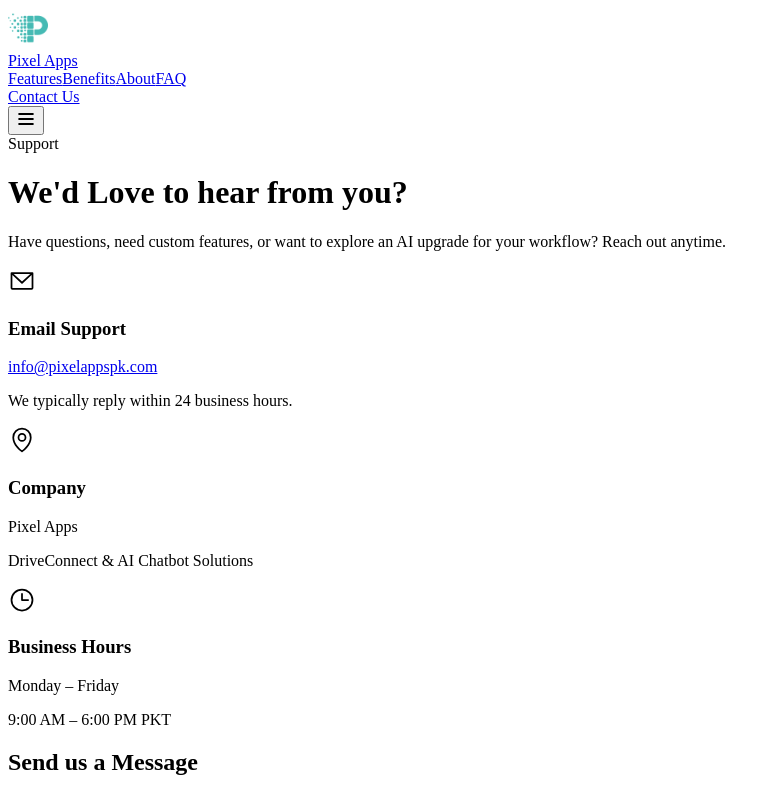
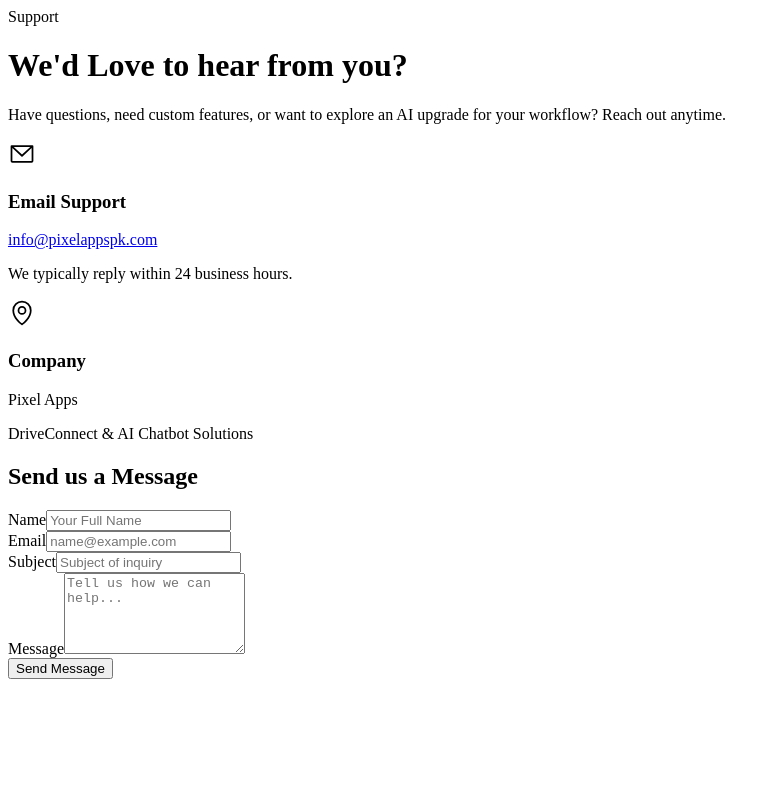
Before and after one commit to inzamambrainyte/pixelappspk, a Next.js app: page /HomeComponent/ContactView in a window 1280 px wide. Shown: the top 794 px of the page, without its empty margins (0-780 px from the left). Built offline with nearby package versions, Linux system fonts and the light colour scheme.

Commit message:
feat: hoist Navbar and Footer to root layout, streamline homepage imports, update product link, remove business hours card

```diff
--- a/app/layout.tsx
+++ b/app/layout.tsx
@@ -1,6 +1,8 @@
 import type { Metadata } from "next";
 import { Poppins } from "next/font/google";
 import "./globals.css";
+import { Navbar } from "@/pages/HomeComponent/Navbar";
+import { Footer } from "@/pages/HomeComponent/Footer";
 import data from "@/content/data.json";
 
 const poppins = Poppins({
@@ -43,8 +45,10 @@ export default function RootLayout({
 }>) {
   return (
     <html lang="en" className={poppins.variable}>
-      <body className="font-poppins antialiased bg-[#ecedf1] text-[#1c1c1c]">
+      <body className="font-poppins antialiased bg-[#ecedf1] text-[#1c1c1c] min-h-screen flex flex-col justify-between">
+        <Navbar />
         {children}
+        <Footer />
       </body>
     </html>
   );
--- a/content/data.json
+++ b/content/data.json
@@ -132,8 +132,8 @@
         "Pixel Apps is a forward-thinking digital products company dedicated to creating smart, simple, and impactful software experiences. We specialize in next-generation AI tools, productivity apps, and utility solutions designed to empower users and businesses worldwide.",
         "With a strong focus on innovation, design excellence, and user-first experiences, Pixel Apps continues to push the boundaries of what technology can do—turning powerful ideas into everyday solutions that make life easier, faster, and more intelligent."
       ],
-      "ctaText": "VIew our Products",
-      "ctaLink": "https://apps.apple.com/us/developer/pixel-apps-smc/id1840403160"
+      "ctaText": "View Our Product",
+      "ctaLink": "https://apps.apple.com/by/app/whiteboard-draw-teach-learn/id6807375389"
     },
     "faq": {
       "badge": "FAQ",
--- a/pages/HomeComponent/ContactView.tsx
+++ b/pages/HomeComponent/ContactView.tsx
@@ -5,12 +5,9 @@ import { motion } from "framer-motion";
 import {
   EnvelopeSimple,
   MapPin,
-  Clock,
   CheckCircle,
   WarningCircle,
 } from "@phosphor-icons/react";
-import { Navbar } from "./Navbar";
-import { Footer } from "./Footer";
 import data from "@/content/data.json";
 
 export const ContactView: React.FC = () => {
@@ -71,10 +68,7 @@ export const ContactView: React.FC = () => {
   };
 
   return (
-    <div className="min-h-screen bg-[#ecedf1] text-[#1c1c1c] flex flex-col justify-between">
-      <Navbar />
-
-      <main className="w-full flex-grow pt-36 sm:pt-44 pb-24 px-4 sm:px-6 lg:px-8 max-w-[1300px] mx-auto flex flex-col items-center">
+    <main className="w-full flex-grow pt-36 sm:pt-44 pb-24 px-4 sm:px-6 lg:px-8 max-w-[1300px] mx-auto flex flex-col items-center">
         <motion.div
           initial={{
             opacity: 0.001,
@@ -163,21 +157,6 @@ export const ContactView: React.FC = () => {
                 </p>
                 <p className="text-sm text-[#666666]">
                   DriveConnect & AI Chatbot Solutions
-                </p>
-              </div>
-            </div>
-
-            <div className="bg-[#ecedf1] rounded-[25px] p-6 sm:p-8 shadow-neu-card border border-white/50 flex items-start gap-5">
-              <div className="w-[60px] h-[60px] rounded-full bg-[#ecedf1] shadow-neu-icon flex items-center justify-center text-[#46bab4] shrink-0">
-                <Clock size={28} weight="regular" />
-              </div>
-              <div className="flex flex-col gap-1">
-                <h3 className="text-lg font-semibold text-[#1c1c1c]">Business Hours</h3>
-                <p className="text-base text-[#1c1c1c] font-medium">
-                  Monday – Friday
-                </p>
-                <p className="text-sm text-[#666666]">
-                  9:00 AM – 6:00 PM PKT
                 </p>
               </div>
             </div>
@@ -292,10 +271,7 @@ export const ContactView: React.FC = () => {
           </div>
         </motion.div>
       </main>
-
-      <Footer />
-    </div>
-  );
-};
+    );
+  };
 
 export default ContactView;
```
Also changed, not shown: app/not-found.tsx (+1 -9 lines), app/page.tsx (+14 -2 lines), pages/HomeComponent/LegalView.tsx (+0 -8 lines), pages/HomeComponent/index.tsx (deleted, +0 -31 lines).
